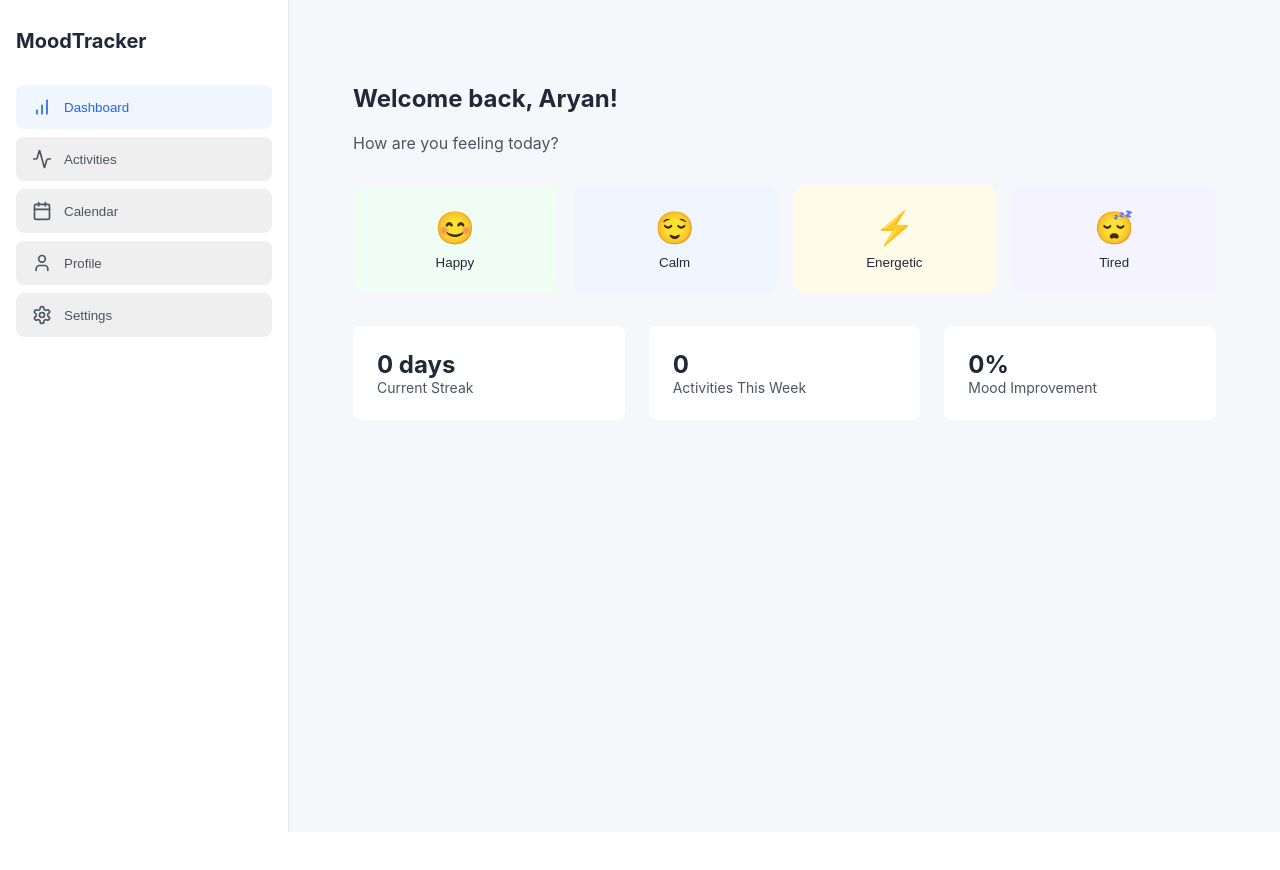
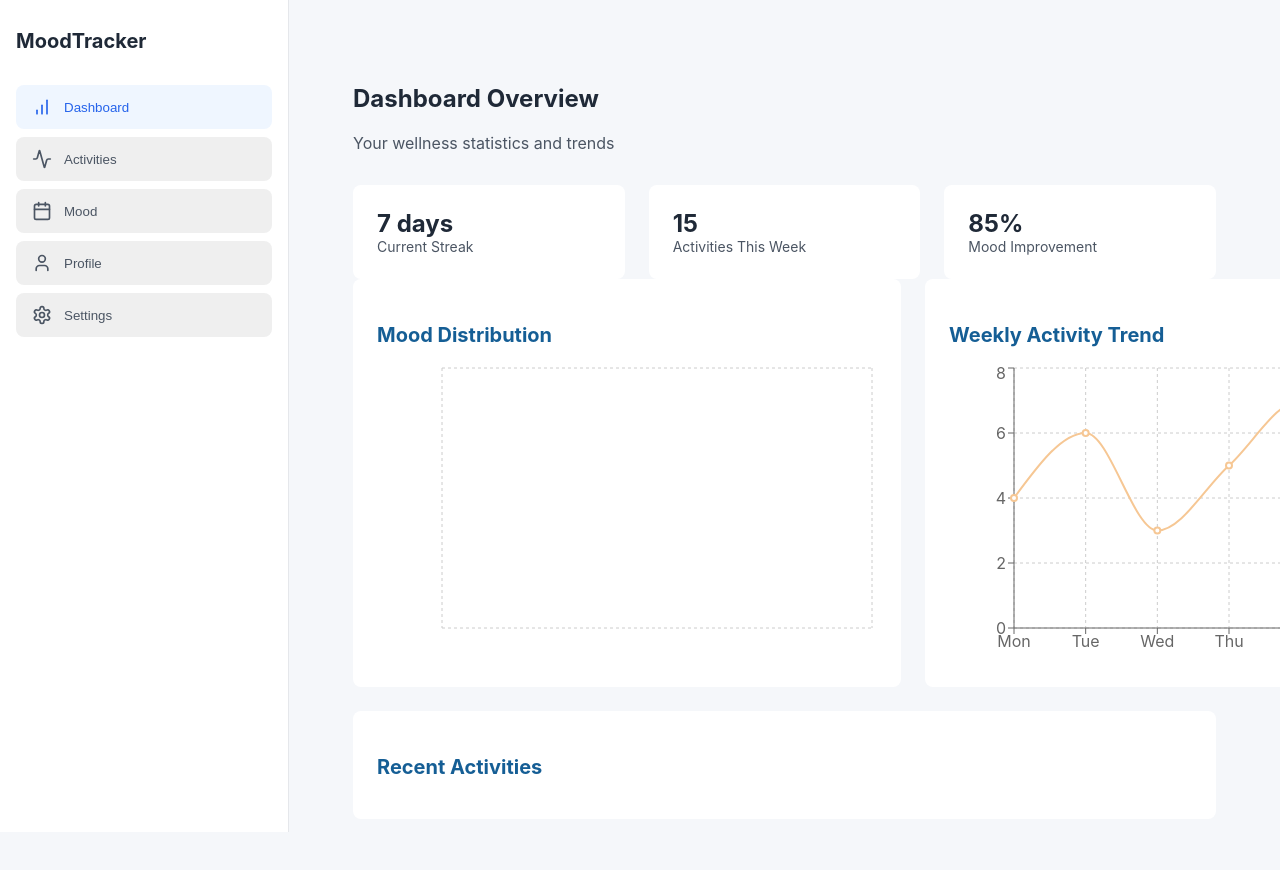
Before and after one commit to aryanballani/MoodFlow, a React (Create React App) app in the folder client/: page /dashboard in a window 1280 px wide. Shown: the top 870 px of the page. Before the commit the page ends 832 px from the top, so only its background shows below. Built offline with nearby package versions, Linux system fonts and the light colour scheme.

Commit message:
mood page

```diff
--- a/client/package.json
+++ b/client/package.json
@@ -9,6 +9,7 @@
     "react-dom": "^19.0.0",
     "react-router-dom": "^6.28.2",
     "react-scripts": "5.0.1",
+    "recharts": "^2.15.0",
     "shadcn-ui": "^0.9.4",
     "web-vitals": "^4.2.4"
   },
--- a/client/src/App.js
+++ b/client/src/App.js
@@ -1,7 +1,8 @@
 import React from 'react';
 import { BrowserRouter as Router, Routes, Route, Navigate } from 'react-router-dom';
-import Dashboard from './pages/Dashboard';
+import Dashboard from './pages/dashboard';
 import Profile from './pages/profile';
+import Mood from './pages/mood';
 
 const App = () => {
   return (
@@ -10,6 +11,8 @@ const App = () => {
         <Route path="/" element={<Navigate to="/dashboard" replace />} />
         <Route path="/dashboard" element={<Dashboard />} />
         <Route path="/profile" element={<Profile />} />
+        <Route path="/mood" element={<Mood />} />
+        {/* <Route path="/activities" element={<Activities />} /> */}
       </Routes>
     </Router>
   );
--- a/client/src/components/sidebar.js
+++ b/client/src/components/sidebar.js
@@ -11,7 +11,7 @@ const Sidebar = () => {
   const sidebarItems = [
     { id: 'dashboard', icon: BarChart, label: 'Dashboard', path: '/dashboard' },
     { id: 'activities', icon: Activity, label: 'Activities', path: '/activities' },
-    { id: 'calendar', icon: Calendar, label: 'Calendar', path: '/calendar' },
+    { id: 'mood', icon: Calendar, label: 'Mood', path: '/mood' },
     { id: 'profile', icon: User, label: 'Profile', path: '/profile' },
     { id: 'settings', icon: Settings, label: 'Settings', path: '/settings' }
   ];
--- a/client/src/pages/Dashboard.js
+++ b/client/src/pages/Dashboard.js
@@ -1,173 +1,128 @@
-import React, { useState } from 'react';
-import { useNavigate } from 'react-router-dom';
+import React, { useState, useEffect } from 'react';
+import { BarChart, LineChart, Line, Bar, XAxis, YAxis, CartesianGrid, Tooltip } from 'recharts';
 import Sidebar from '../components/sidebar';
-import { Calendar, Activity, BarChart, Settings, User } from 'lucide-react';
-import '../styles/Dashboard.css';
+import '../styles/dashboard.css';
 
 const Card = ({ children, className = '' }) => (
   <div className={`card ${className}`}>{children}</div>
 );
 
-const DashboardLayout = () => {
-// CONSTANTS AND STATE
-  const username = "Aryan";
+const Dashboard = () => {
+  const [stats, setStats] = useState({
+    streak: 0,
+    weeklyActivities: 0,
+    moodImprovement: 0
+  });
 
-  const [activeTab, setActiveTab] = useState('dashboard');
-  const navigate = useNavigate();
+  const [moodHistory, setMoodHistory] = useState([]);
+  const [activities, setActivities] = useState([]);
 
-  const handleNavigation = (id) => {
-    setActiveTab(id);
-    if (id === 'profile') {
-      navigate('/profile');
-    }
-  };
+  useEffect(() => {
+    // Load data from localStorage
+    const savedMoodHistory = JSON.parse(localStorage.getItem('moodHistory')) || [];
+    const savedActivities = JSON.parse(localStorage.getItem('activities')) || [];
+    const savedStats = JSON.parse(localStorage.getItem('stats')) || {
+      streak: 7,
+      weeklyActivities: 15,
+      moodImprovement: 85
+    };
 
-  const [selectedMood, setSelectedMood] = useState(null);
-  const [completedActivities, setCompletedActivities] = useState([]);
-  const [streak, setStreak] = useState(0);
-  const [moodPercentage, setMoodPercentage] = useState(0);
+    setMoodHistory(savedMoodHistory);
+    setActivities(savedActivities);
+    setStats(savedStats);
+  }, []);
 
-  const sidebarItems = [
-    { id: 'dashboard', icon: BarChart, label: 'Dashboard' },
-    { id: 'activities', icon: Activity, label: 'Activities' },
-    { id: 'calendar', icon: Calendar, label: 'Calendar' },
-    { id: 'profile', icon: User, label: 'Profile' },
-    { id: 'settings', icon: Settings, label: 'Settings' }
+  // Prepare data for mood distribution chart
+  const moodDistribution = moodHistory.reduce((acc, entry) => {
+    acc[entry.mood] = (acc[entry.mood] || 0) + 1;
+    return acc;
+  }, {});
+
+  const moodChartData = Object.entries(moodDistribution).map(([mood, count]) => ({
+    mood,
+    count
+  }));
+
+  // Prepare data for weekly activity trend
+  const activityTrend = [
+    { day: 'Mon', activities: 4 },
+    { day: 'Tue', activities: 6 },
+    { day: 'Wed', activities: 3 },
+    { day: 'Thu', activities: 5 },
+    { day: 'Fri', activities: 7 },
+    { day: 'Sat', activities: 4 },
+    { day: 'Sun', activities: 6 }
   ];
 
-  const moodCards = [
-    { emoji: '😊', label: 'Happy', className: 'mood-card-happy' },
-    { emoji: '😌', label: 'Calm', className: 'mood-card-calm' },
-    { emoji: '⚡', label: 'Energetic', className: 'mood-card-energetic' },
-    { emoji: '😴', label: 'Tired', className: 'mood-card-tired' }
-  ];
-
-  const activitySuggestions = {
-    Happy: ['Morning Yoga', 'Dance Party', 'Read a Book'],
-    Calm: ['Meditation', 'Nature Walk', 'Breathing Exercises'],
-    Energetic: ['HIIT Workout', 'Cycling', 'Jogging'],
-    Tired: ['Power Nap', 'Gentle Yoga', 'Stretching'],
-  };
-
-
-// Handle mood selection
-   const handleMoodSelect = (mood) => {
-    setSelectedMood(mood);
-  };
-
-// Handle activity completion
-  const handleActivityComplete = (activity) => {
-    const currentDate = new Date(); // Get the current date when activity is completed
-    const newActivity = { name: activity, date: currentDate }; // Create activity object with date
-
-    // Update completed activities with the new activity
-    setCompletedActivities([...completedActivities, newActivity]);
-    updateStreak(currentDate); // Pass the current date to streak function
-    updateMoodPercentage(); // Update mood percentage
-  };
-
-  // Update the streak (simplified logic, could be extended)
-  const updateStreak = (currentDate) => {
-    if (completedActivities.length === 0) {
-      setStreak(1); // If it's the first activity, set streak to 1
-      return;
-    }
-
-    const lastCompleted = completedActivities[completedActivities.length - 1];
-    const lastCompletionDate = new Date(lastCompleted.date);
-
-    // Check if the activity was completed yesterday
-    const diff = Math.floor((currentDate - lastCompletionDate) / (1000 * 60 * 60 * 24)); // days difference
-    if (diff === 1) {
-      setStreak(streak + 1); // Increase streak if activity was completed yesterday
-    } else {
-      setStreak(1); // Reset streak if more than 1 day has passed
-    }
-  };
-
-  // Calculate mood improvement percentage (simplified logic)
-  const updateMoodPercentage = () => {
-    // Example: Assume that each completed activity improves mood by 10%
-    const moodIncrease = completedActivities.length * 10;
-    setMoodPercentage(Math.min(moodIncrease, 100)); // Cap at 100%
-  };
-
-
-  // MAIN DISPLAY
   return (
     <div className="dashboard-container">
-      {/* Sidebar */}
       <Sidebar />
 
-      {/* Main Content */}
       <div className="main-content">
         <div className="content-wrapper">
           {/* Header */}
           <div className="welcome-header">
-            <h2>Welcome back, {username}!</h2>
-            <p>How are you feeling today?</p>
+            <h2>Dashboard Overview</h2>
+            <p>Your wellness statistics and trends</p>
           </div>
 
-          {/* Mood Selection */}
-          <div className="mood-grid">
-            {moodCards.map(({ emoji, label, className }) => (
-              <button
-                key={label}
-                className={`mood-card ${className}`}
-                onClick={() => handleMoodSelect(label)}
-              >
-                <div className="mood-emoji">{emoji}</div>
-                <div className="mood-label">{label}</div>
-              </button>
-            ))}
-          </div>
-
-           {/* Display selected mood */}
-           {selectedMood && (
-            <div className="selected-mood">
-              <h3>Your mood: {selectedMood}</h3>
-            </div>
-          )}
-
-          {/* Activity Suggestions */}
-            {selectedMood && (
-            <Card className="activity-suggestions">
-              <div className="section-header">
-                <h2>Suggested Activities for {selectedMood}</h2>
-              </div>
-              <div className="activities-grid">
-                {activitySuggestions[selectedMood].map((activity) => (
-                  <div key={activity} className="activity-card">
-                    <h3>{activity}</h3>
-                    <button onClick={() => handleActivityComplete(activity)}>
-                      Complete
-                    </button>
-                  </div>
-                ))}
-              </div>
-            </Card>
-          )}
-
-
-          {/* Activity Stats */}
+          {/* Stats Cards */}
           <div className="stats-grid">
             <Card>
-              <div className="stat-value">{streak} days</div>
+              <div className="stat-value">{stats.streak} days</div>
               <div className="stat-label">Current Streak</div>
             </Card>
             <Card>
-              <div className="stat-value">{completedActivities.length}</div>
+              <div className="stat-value">{stats.weeklyActivities}</div>
               <div className="stat-label">Activities This Week</div>
             </Card>
             <Card>
-              <div className="stat-value">{moodPercentage}%</div>
+              <div className="stat-value">{stats.moodImprovement}%</div>
               <div className="stat-label">Mood Improvement</div>
             </Card>
           </div>
+
+          {/* Charts */}
+          <div className="charts-grid">
+            <Card className="chart-card">
+              <h3>Mood Distribution</h3>
+              <BarChart width={500} height={300} data={moodChartData}>
+                <CartesianGrid strokeDasharray="3 3" />
+                <XAxis dataKey="mood" />
+                <YAxis />
+                <Tooltip />
+                <Bar dataKey="count" fill="#155E95" />
+              </BarChart>
+            </Card>
+
+            <Card className="chart-card">
+              <h3>Weekly Activity Trend</h3>
+              <LineChart width={500} height={300} data={activityTrend}>
+                <CartesianGrid strokeDasharray="3 3" />
+                <XAxis dataKey="day" />
+                <YAxis />
+                <Tooltip />
+                <Line type="monotone" dataKey="activities" stroke="#F6C794" strokeWidth={2} />
+              </LineChart>
+            </Card>
+          </div>
+
+          {/* Recent Activities */}
+          <Card className="recent-activities">
+            <h3>Recent Activities</h3>
+            <div className="activities-list">
+              {activities.slice(-5).map((activity, index) => (
+                <div key={index} className="activity-item">
+                  <span className="activity-name">{activity.name}</span>
+                  <span className="activity-date">{new Date(activity.timestamp).toLocaleDateString()}</span>
+                </div>
+              ))}
+            </div>
+          </Card>
         </div>
       </div>
     </div>
   );
 };
 
-export default DashboardLayout;
+export default Dashboard;
--- /dev/null
+++ b/client/src/pages/mood.js
@@ -0,0 +1,75 @@
+import React, { useState, useEffect } from 'react';
+import Sidebar from '../components/sidebar';
+import '../styles/mood.css';
+
+const Mood = () => {
+  const [moodCards, setMoodCards] = useState(() => {
+    return JSON.parse(localStorage.getItem('moodHistory')) || [];
+  });
+
+  const [selectedMood, setSelectedMood] = useState(null);
+
+  const moods = [
+    { emoji: '😊', label: 'Happy', className: 'mood-card-happy' },
+    { emoji: '😌', label: 'Calm', className: 'mood-card-calm' },
+    { emoji: '⚡', label: 'Energetic', className: 'mood-card-energetic' },
+    { emoji: '😴', label: 'Tired', className: 'mood-card-tired' }
+  ];
+
+  const handleMoodSelect = (mood) => {
+    const newMoodEntry = {
+      mood: mood.label,
+      emoji: mood.emoji,
+      timestamp: new Date().toISOString(),
+      date: new Date().toLocaleDateString()
+    };
+
+    const updatedMoodHistory = [...moodCards, newMoodEntry];
+    setMoodCards(updatedMoodHistory);
+    setSelectedMood(mood.label);
+    localStorage.setItem('moodHistory', JSON.stringify(updatedMoodHistory));
+    localStorage.setItem('currentMood', mood.label);
+  };
+
+  return (
+    <div className="layout-container">
+      <Sidebar />
+      <div className="main-content">
+        <div className="content-wrapper">
+          <div className="mood-header">
+            <h2>How are you feeling today?</h2>
+            <p>Select your current mood</p>
+          </div>
+
+          <div className="mood-grid">
+            {moods.map((mood) => (
+              <button
+                key={mood.label}
+                className={`mood-card ${mood.className} ${selectedMood === mood.label ? 'active' : ''}`}
+                onClick={() => handleMoodSelect(mood)}
+              >
+                <div className="mood-emoji">{mood.emoji}</div>
+                <div className="mood-label">{mood.label}</div>
+              </button>
+            ))}
+          </div>
+
+          <div className="mood-history">
+            <h3>Recent Mood History</h3>
+            <div className="mood-history-list">
+              {moodCards.slice(-5).reverse().map((entry, index) => (
+                <div key={index} className="mood-history-item">
+                  <span className="mood-history-emoji">{entry.emoji}</span>
+                  <span className="mood-history-text">{entry.mood}</span>
+                  <span className="mood-history-date">{entry.date}</span>
+                </div>
+              ))}
+            </div>
+          </div>
+        </div>
+      </div>
+    </div>
+  );
+};
+
+export default Mood;
--- a/client/src/styles/Dashboard.css
+++ b/client/src/styles/Dashboard.css
@@ -213,3 +213,59 @@
   font-size: 0.875rem;
   color: var(--color-text-light);
 }
+
+/* Add these to your existing dashboard.css */
+
+.charts-grid {
+  display: grid;
+  grid-template-columns: 1fr 1fr;
+  gap: 1.5rem;
+  margin-bottom: 1.5rem;
+}
+
+.chart-card {
+  padding: 1.5rem;
+}
+
+.chart-card h3 {
+  color: #155E95;
+  font-size: 1.25rem;
+  font-weight: bold;
+  margin-bottom: 1rem;
+}
+
+.recent-activities {
+  margin-bottom: 1.5rem;
+}
+
+.recent-activities h3 {
+  color: #155E95;
+  font-size: 1.25rem;
+  font-weight: bold;
+  margin-bottom: 1rem;
+}
+
+.activities-list {
+  display: flex;
+  flex-direction: column;
+  gap: 0.75rem;
+}
+
+.activity-item {
+  display: flex;
+  justify-content: space-between;
+  align-items: center;
+  padding: 0.75rem;
+  background-color: #f8f9ff;
+  border-radius: 0.5rem;
+}
+
+.activity-name {
+  color: #155E95;
+  font-weight: 500;
+}
+
+.activity-date {
+  color: #6A80B9;
+  font-size: 0.875rem;
+}
--- /dev/null
+++ b/client/src/styles/mood.css
@@ -0,0 +1,96 @@
+.mood-header {
+    margin-bottom: 2rem;
+  }
+
+  .mood-header h2 {
+    color: #155E95;
+    font-size: 1.5rem;
+    font-weight: bold;
+    margin-bottom: 0.5rem;
+  }
+
+  .mood-header p {
+    color: #6A80B9;
+  }
+
+  .mood-grid {
+    display: grid;
+    grid-template-columns: repeat(4, 1fr);
+    gap: 1rem;
+    margin-bottom: 2rem;
+  }
+
+  .mood-card {
+    padding: 1.5rem;
+    border-radius: 0.75rem;
+    box-shadow: 0 1px 2px rgba(0, 0, 0, 0.05);
+    transition: all 0.2s;
+    border: 2px solid transparent;
+    background-color: white;
+    cursor: pointer;
+  }
+
+  .mood-card:hover {
+    box-shadow: 0 4px 6px rgba(0, 0, 0, 0.1);
+  }
+
+  .mood-card.active {
+    border-color: #155E95;
+    background-color: #f8f9ff;
+  }
+
+  .mood-emoji {
+    font-size: 2rem;
+    margin-bottom: 0.5rem;
+    text-align: center;
+  }
+
+  .mood-label {
+    color: #155E95;
+    font-weight: 500;
+    text-align: center;
+  }
+
+  .mood-history {
+    background-color: white;
+    border-radius: 0.75rem;
+    padding: 1.5rem;
+    box-shadow: 0 1px 2px rgba(0, 0, 0, 0.05);
+  }
+
+  .mood-history h3 {
+    color: #155E95;
+    font-size: 1.25rem;
+    font-weight: bold;
+    margin-bottom: 1rem;
+  }
+
+  .mood-history-list {
+    display: flex;
+    flex-direction: column;
+    gap: 0.75rem;
+  }
+
+  .mood-history-item {
+    display: flex;
+    align-items: center;
+    padding: 0.75rem;
+    background-color: #f8f9ff;
+    border-radius: 0.5rem;
+  }
+
+  .mood-history-emoji {
+    font-size: 1.25rem;
+    margin-right: 0.75rem;
+  }
+
+  .mood-history-text {
+    color: #155E95;
+    font-weight: 500;
+    flex: 1;
+  }
+
+  .mood-history-date {
+    color: #6A80B9;
+    font-size: 0.875rem;
+  }
```
Also changed, not shown: client/src/pages/activities.js (added), 1 other file (tests, documents, lock files or other folders).
